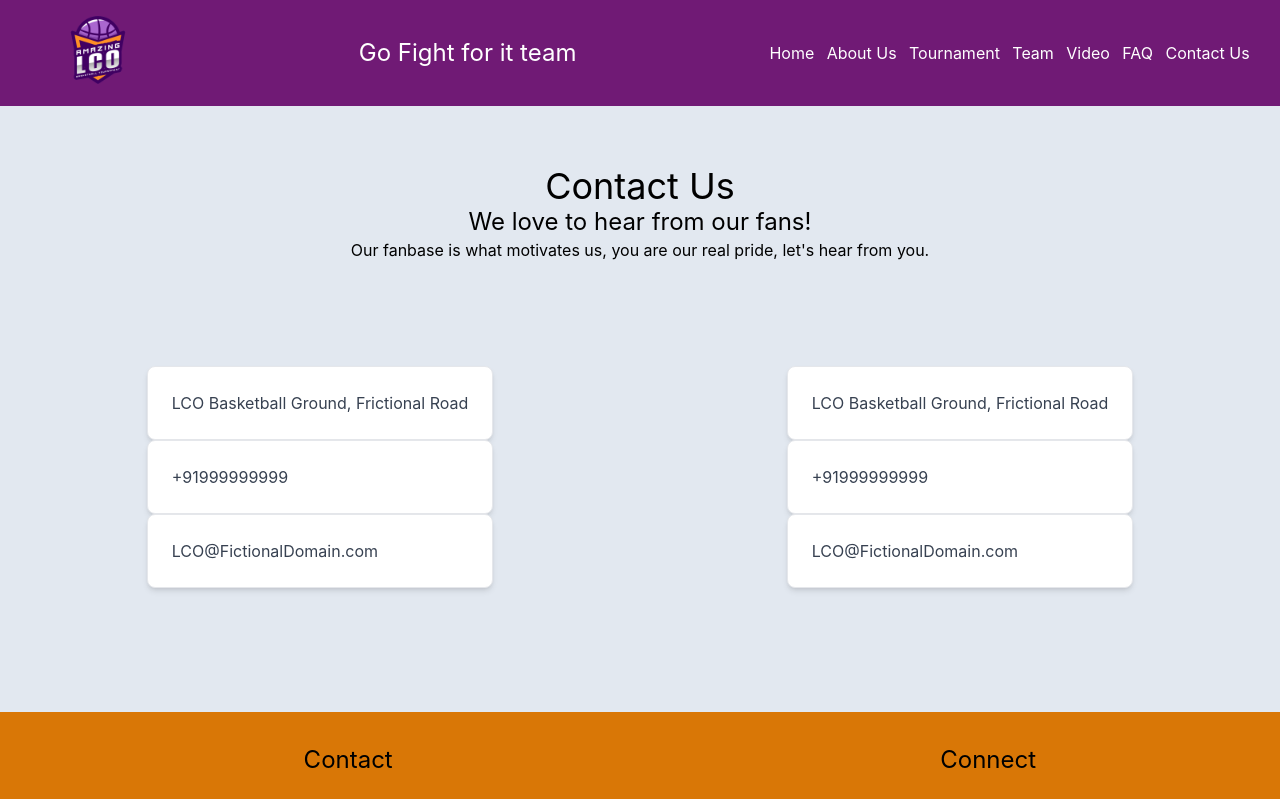
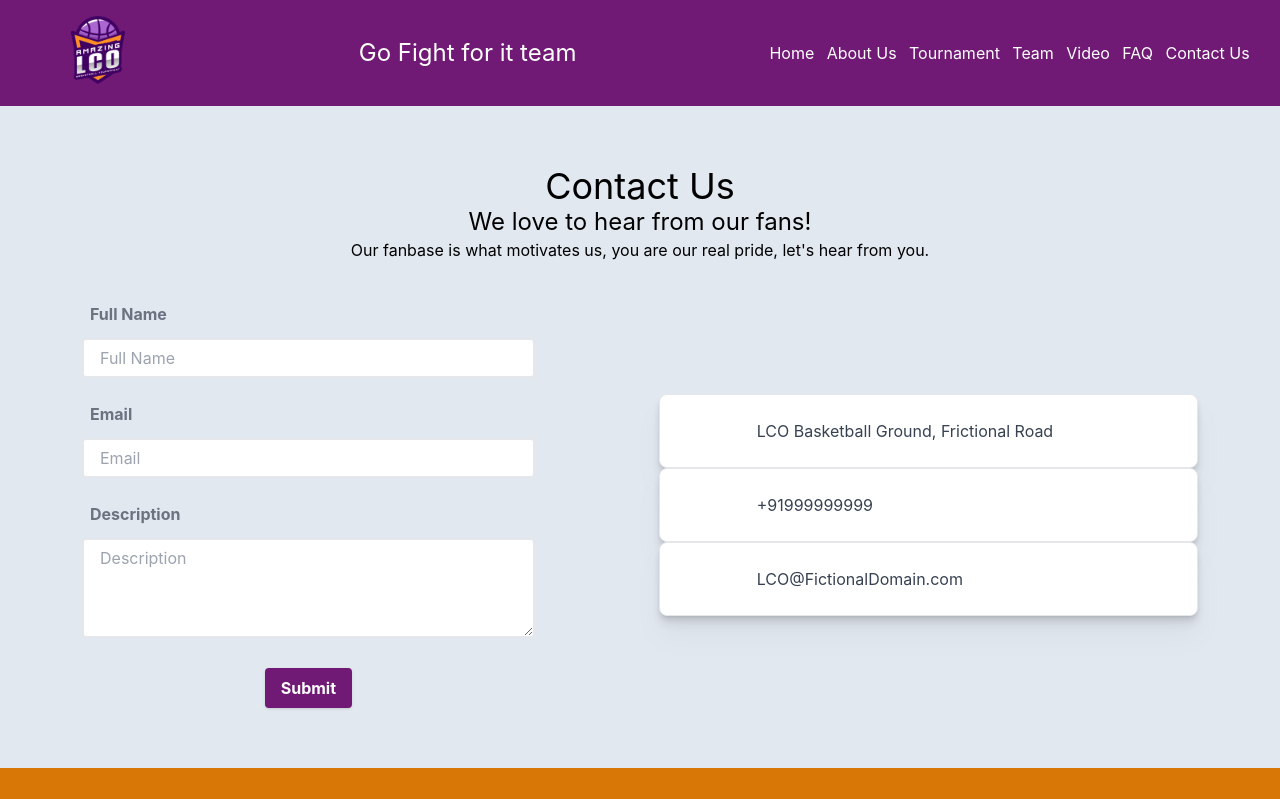
Before and after one commit to sameerbinraees/next-tailwind, a Next.js app: page /contact in a window 1280 px wide. Shown: the top 799 px of the page. Built offline with nearby package versions, Linux system fonts and the light colour scheme.

Commit message:
contact page done

```diff
--- a/pages/contact.js
+++ b/pages/contact.js
@@ -5,52 +5,146 @@ export default function Contact(params) {
         <h1>Contact Us</h1>
         <h3>We love to hear from our fans!</h3>
         <h5>Our fanbase is what motivates us, you are our real pride, let&apos;s hear from you.</h5>
-        <div className='flex flex-wrap justify-around mt-10 w-screen'>
-          <div className='m-[5%]'>
+        <div className='flex flex-wrap justify-around mt-10 w-full items-center	'>
+          <div className=' ml-[5%] mr-[5%] flex flex-col grow '>
+            <form className='w-full'>
+              <div className='flex flex-col items-start	 md:items-center mb-6'>
+                <div className='w-full	'>
+                  <label className='block text-gray-500 font-bold mb-3 ml-2'>Full Name</label>
+                </div>
+                <div className='w-full	'>
+                  <input
+                    className='bg-white appearance-none border-2 border-gray-200 rounded w-full py-2 px-4 text-gray-700 leading-tight focus:outline-none focus:border-fuchsia-900'
+                    id='inline-full-name'
+                    type='text'
+                    placeholder='Full Name'
+                    value=''
+                  />
+                </div>
+              </div>
+              <div className='flex flex-col items-start	 md:items-center mb-6'>
+                <div className='w-full	'>
+                  <label className='block text-gray-500 font-bold mb-3 ml-2'>Email</label>
+                </div>
+                <div className='w-full	'>
+                  <input
+                    className='bg-white appearance-none border-2 border-gray-200 rounded w-full py-2 px-4 text-gray-700 leading-tight focus:outline-none focus:border-fuchsia-900'
+                    id='inline-full-name'
+                    type='text'
+                    placeholder='Email'
+                    value=''
+                  />
+                </div>
+              </div>
+
+              <div className='flex flex-col items-start	 md:items-center mb-6'>
+                <div className='w-full	'>
+                  <label className='block text-gray-500 font-bold mb-3 ml-2'>Description</label>
+                </div>
+                <div className='w-full	'>
+                  <textarea
+                    className='bg-white appearance-none border-2 border-gray-200 rounded w-full py-2 px-4 text-gray-700 leading-tight focus:outline-none focus:border-fuchsia-900'
+                    id='inline-full-name'
+                    type='text'
+                    placeholder='Description'
+                    value=''
+                    rows='4'
+                  />
+                </div>
+              </div>
+
+              {/* <div className='md:flex md:items-center mb-6'>
+                <div className='md:w-1/3'></div>
+                <label className='md:w-2/3 block text-gray-500 font-bold'>
+                  <input className='mr-2 leading-tight' type='checkbox' />
+                  <span className='text-sm'>Send me your newsletter!</span>
+                </label>
+              </div> */}
+              <div className='flex items-center justify-center'>
+                <div className=''>
+                  <button
+                    className='shadow bg-fuchsia-900 hover:bg-fuchsia-800 focus:shadow-outline focus:outline-none text-white font-bold py-2 px-4 rounded'
+                    type='button'
+                  >
+                    Submit
+                  </button>
+                </div>
+              </div>
+            </form>
+          </div>
+
+          <div className='m-[5%] flex flex-col grow '>
             <div
-              className=' text-left  p-6 rounded-lg border border-gray-200 bg-white shadow-md hover:bg-gray-100
-              dark:bg-gray-800 dark:border-gray-700 dark:hover:bg-gray-700 duration-200'
+              className='flex text-left p-6 rounded-lg border border-gray-200 bg-white shadow-md hover:bg-gray-100
+              dark:bg-gray-800 dark:border-gray-700 dark:hover:bg-gray-700 duration-200 drop-shadow-xl'
             >
-              <h5 className='font-normal text-gray-700 dark:text-gray-400'>
+              <svg
+                xmlns='http://www.w3.org/2000/svg'
+                fill='none'
+                viewBox='0 0 24 24'
+                strokeWidth={1.5}
+                stroke='currentColor'
+                className='w-6 h-6 text-white	'
+              >
+                <path
+                  strokeLinecap='round'
+                  strokeLinejoin='round'
+                  d='M15 10.5a3 3 0 11-6 0 3 3 0 016 0z'
+                />
+                <path
+                  strokeLinecap='round'
+                  strokeLinejoin='round'
+                  d='M19.5 10.5c0 7.142-7.5 11.25-7.5 11.25S4.5 17.642 4.5 10.5a7.5 7.5 0 1115 0z'
+                />
+              </svg>
+
+              <h5 className='ml-[10%] font-normal text-gray-700 dark:text-gray-400'>
                 LCO Basketball Ground, Frictional Road
               </h5>
             </div>
             <div
-              className=' text-left  p-6 rounded-lg border border-gray-200 bg-white shadow-md hover:bg-gray-100
-              dark:bg-gray-800 dark:border-gray-700 dark:hover:bg-gray-700 duration-200'
+              className='flex text-left p-6 rounded-lg border border-gray-200 bg-white shadow-md hover:bg-gray-100
+              dark:bg-gray-800 dark:border-gray-700 dark:hover:bg-gray-700 duration-200 drop-shadow-xl'
             >
-              <h5 className='font-normal text-gray-700 dark:text-gray-400'>+91999999999</h5>
-            </div>
-            <div
-              className=' text-left  p-6 rounded-lg border border-gray-200 bg-white shadow-md hover:bg-gray-100
-              dark:bg-gray-800 dark:border-gray-700 dark:hover:bg-gray-700 duration-200'
-            >
-              <h5 className='font-normal text-gray-700 dark:text-gray-400'>
-                LCO@FictionalDomain.com
-              </h5>
-            </div>
-          </div>
+              <svg
+                xmlns='http://www.w3.org/2000/svg'
+                fill='none'
+                viewBox='0 0 24 24'
+                strokeWidth={1.5}
+                stroke='currentColor'
+                className='w-6 h-6 text-white'
+              >
+                <path
+                  strokeLinecap='round'
+                  strokeLinejoin='round'
+                  d='M2.25 6.75c0 8.284 6.716 15 15 15h2.25a2.25 2.25 0 002.25-2.25v-1.372c0-.516-.351-.966-.852-1.091l-4.423-1.106c-.44-.11-.902.055-1.173.417l-.97 1.293c-.282.376-.769.542-1.21.38a12.035 12.035 0 01-7.143-7.143c-.162-.441.004-.928.38-1.21l1.293-.97c.363-.271.527-.734.417-1.173L6.963 3.102a1.125 1.125 0 00-1.091-.852H4.5A2.25 2.25 0 002.25 4.5v2.25z'
+                />
+              </svg>
 
-          <div className='m-[5%]'>
-            <div
-              className=' text-left  p-6 rounded-lg border border-gray-200 bg-white shadow-md hover:bg-gray-100
-              dark:bg-gray-800 dark:border-gray-700 dark:hover:bg-gray-700 duration-200'
-            >
-              <h5 className='font-normal text-gray-700 dark:text-gray-400'>
-                LCO Basketball Ground, Frictional Road
+              <h5 className='ml-[10%] font-normal text-gray-700 dark:text-gray-400'>
+                +91999999999
               </h5>
             </div>
             <div
-              className=' text-left  p-6 rounded-lg border border-gray-200 bg-white shadow-md hover:bg-gray-100
-              dark:bg-gray-800 dark:border-gray-700 dark:hover:bg-gray-700 duration-200'
+              className='flex text-left p-6 rounded-lg border border-gray-200 bg-white shadow-md hover:bg-gray-100
+              dark:bg-gray-800 dark:border-gray-700 dark:hover:bg-gray-700 duration-200 drop-shadow-xl'
             >
-              <h5 className='font-normal text-gray-700 dark:text-gray-400'>+91999999999</h5>
-            </div>
-            <div
-              className=' text-left  p-6 rounded-lg border border-gray-200 bg-white shadow-md hover:bg-gray-100
-              dark:bg-gray-800 dark:border-gray-700 dark:hover:bg-gray-700 duration-200'
-            >
-              <h5 className='font-normal text-gray-700 dark:text-gray-400'>
+              <svg
+                xmlns='http://www.w3.org/2000/svg'
+                fill='none'
+                viewBox='0 0 24 24'
+                strokeWidth={1.5}
+                stroke='currentColor'
+                className='w-6 h-6 text-white'
+              >
+                <path
+                  strokeLinecap='round'
+                  strokeLinejoin='round'
+                  d='M21.75 6.75v10.5a2.25 2.25 0 01-2.25 2.25h-15a2.25 2.25 0 01-2.25-2.25V6.75m19.5 0A2.25 2.25 0 0019.5 4.5h-15a2.25 2.25 0 00-2.25 2.25m19.5 0v.243a2.25 2.25 0 01-1.07 1.916l-7.5 4.615a2.25 2.25 0 01-2.36 0L3.32 8.91a2.25 2.25 0 01-1.07-1.916V6.75'
+                />
+              </svg>
+
+              <h5 className='ml-[10%] font-normal text-gray-700 dark:text-gray-400'>
                 LCO@FictionalDomain.com
               </h5>
             </div>
```
